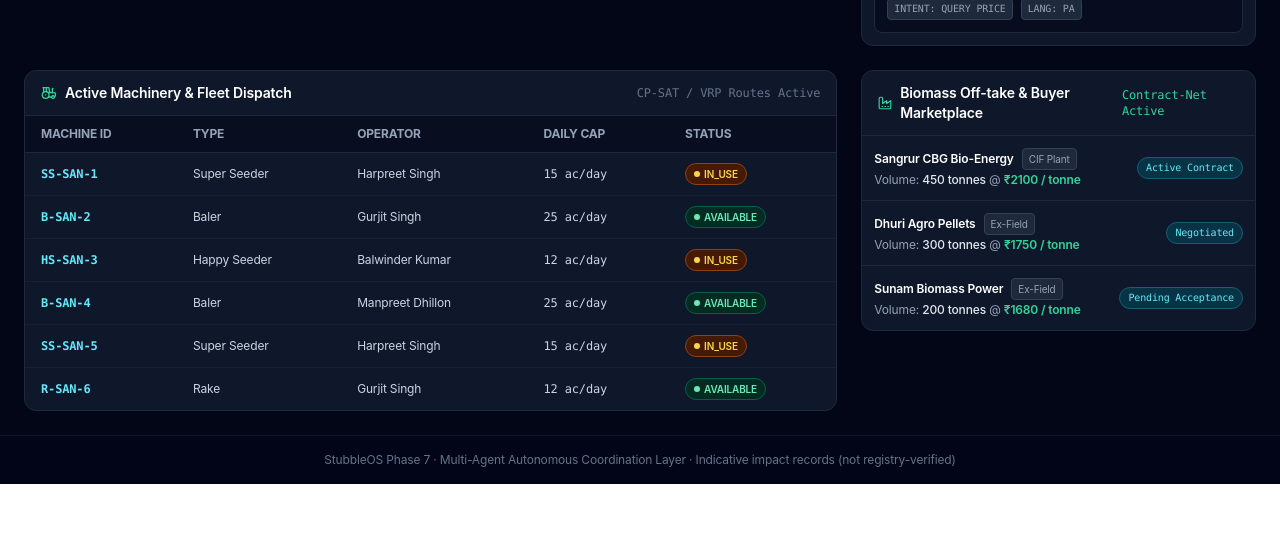
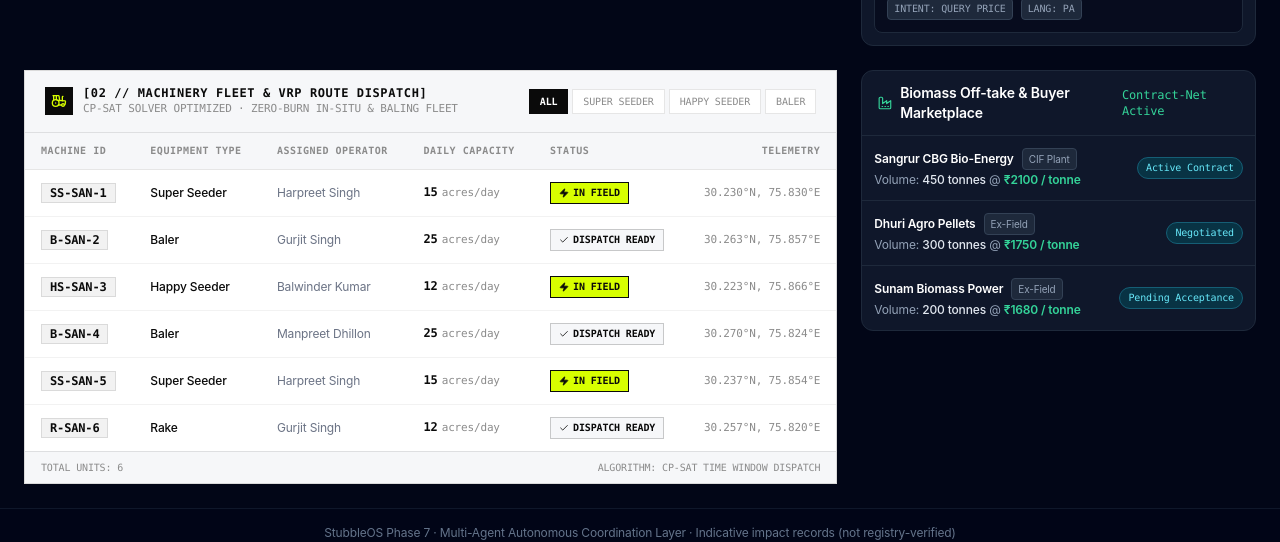
Before and after one commit to granthx/stubbleos, a Next.js app in the folder frontend/: page / in a window 1280 px wide. Shown: the part 1000-1542 px from the top of the page. Before the commit the page ends 1484 px from the top, so only its background shows below. Built offline with nearby package versions, Linux system fonts and the light colour scheme; no server answers.

Commit message:
format machine dispatch table with operator callsigns

```diff
--- a/frontend/src/components/MachineDispatchTable.tsx
+++ b/frontend/src/components/MachineDispatchTable.tsx
@@ -1,5 +1,7 @@
-import React from "react";
-import { Check, Clock, Settings2, Tractor, Wrench } from "lucide-react";
+"use client";
+
+import React, { useState } from "react";
+import { Check, Clock, Settings2, Tractor, Wrench, Zap } from "lucide-react";
 import { MachineInfo } from "../types";
 
 interface TableProps {
@@ -7,36 +9,73 @@ interface TableProps {
 }
 
 export const MachineDispatchTable: React.FC<TableProps> = ({ machines }) => {
+  const [filterType, setFilterType] = useState<string>("all");
+
+  const filteredMachines = machines.filter((m) => {
+    if (filterType === "all") return true;
+    return m.machine_type === filterType;
+  });
+
   return (
-    <div className="bg-slate-900 border border-slate-800 rounded-xl overflow-hidden flex flex-col">
-      <div className="px-4 py-3 border-b border-slate-800 flex items-center justify-between">
-        <div className="flex items-center gap-2">
-          <Tractor className="h-4 w-4 text-emerald-400" />
-          <h2 className="text-sm font-semibold text-white">Active Machinery & Fleet Dispatch</h2>
+    <div className="border border-ink/15 bg-paper flex flex-col h-full">
+      {/* Header */}
+      <div className="px-5 py-3.5 border-b border-ink/10 flex flex-wrap items-center justify-between gap-3 bg-paper-subtle">
+        <div className="flex items-center gap-2.5">
+          <div className="p-1.5 bg-ink text-paper">
+            <Tractor className="h-4 w-4 text-neon" />
+          </div>
+          <div>
+            <div className="flex items-center gap-2">
+              <h2 className="text-xs font-mono font-bold text-ink uppercase tracking-wider">
+                [02 // MACHINERY FLEET & VRP ROUTE DISPATCH]
+              </h2>
+            </div>
+            <p className="text-[11px] text-wild-muted font-mono">
+              CP-SAT SOLVER OPTIMIZED · ZERO-BURN IN-SITU & BALING FLEET
+            </p>
+          </div>
         </div>
-        <span className="text-xs text-slate-500 font-mono">CP-SAT / VRP Routes Active</span>
+
+        {/* Machine Type Filter */}
+        <div className="flex items-center gap-1 font-mono text-[10px]">
+          {["all", "super_seeder", "happy_seeder", "baler"].map((t) => (
+            <button
+              key={t}
+              onClick={() => setFilterType(t)}
+              className={`px-2.5 py-1 uppercase border transition-colors ${
+                filterType === t
+                  ? "bg-ink text-paper border-ink font-bold"
+                  : "bg-paper text-wild-muted border-ink/10 hover:border-ink"
+              }`}
+            >
+              {t.replace(/_/g, " ")}
+            </button>
+          ))}
+        </div>
       </div>
 
-      <div className="overflow-x-auto">
-        <table className="w-full text-left text-xs">
-          <thead className="bg-slate-950/50 text-slate-400 border-b border-slate-800 uppercase font-semibold">
+      {/* Table */}
+      <div className="overflow-x-auto flex-1">
+        <table className="w-full text-left text-xs font-mono">
+          <thead className="bg-paper-subtle text-wild-muted border-b border-ink/10 uppercase text-[10px] tracking-wider">
             <tr>
-              <th className="py-2.5 px-4">Machine ID</th>
-              <th className="py-2.5 px-4">Type</th>
-              <th className="py-2.5 px-4">Operator</th>
-              <th className="py-2.5 px-4">Daily Cap</th>
-              <th className="py-2.5 px-4">Status</th>
+              <th className="py-2.5 px-4 font-bold">Machine ID</th>
+              <th className="py-2.5 px-4 font-bold">Equipment Type</th>
+              <th className="py-2.5 px-4 font-bold">Assigned Operator</th>
+              <th className="py-2.5 px-4 font-bold">Daily Capacity</th>
+              <th className="py-2.5 px-4 font-bold">Status</th>
+              <th className="py-2.5 px-4 font-bold text-right">Telemetry</th>
             </tr>
           </thead>
-          <tbody className="divide-y divide-slate-800/60 text-slate-300">
-            {machines.length === 0 ? (
+          <tbody className="divide-y divide-ink/5 text-ink">
+            {filteredMachines.length === 0 ? (
               <tr>
-                <td colSpan={5} className="py-6 text-center text-slate-500 text-xs">
-                  No machinery currently active in this sector.
+                <td colSpan={6} className="py-8 text-center text-wild-muted text-xs">
+                  No machinery currently matching criteria.
                 </td>
               </tr>
             ) : (
-              machines.map((m) => {
+              filteredMachines.map((m) => {
                 const typeCode = m.machine_type
                   .split("_")
                   .map((w) => w[0].toUpperCase())
@@ -46,26 +85,42 @@ export const MachineDispatchTable: React.FC<TableProps> = ({ machines }) => {
                 const badgeId = `${typeCode}-${distCode}-${numCode}`;
 
                 return (
-                  <tr key={m.id} className="hover:bg-slate-800/40">
-                    <td className="py-2.5 px-4 font-mono font-semibold text-cyan-300">{badgeId}</td>
-                    <td className="py-2.5 px-4">
-                      <span className="capitalize">{m.machine_type.replace(/_/g, " ")}</span>
+                  <tr key={m.id} className="hover:bg-paper-subtle transition-colors">
+                    <td className="py-3 px-4 font-bold text-ink">
+                      <span className="bg-ink/5 px-2 py-0.5 border border-ink/10 text-ink">
+                        {badgeId}
+                      </span>
                     </td>
-                    <td className="py-2.5 px-4">{m.operator_name || "Unassigned"}</td>
-                    <td className="py-2.5 px-4 font-mono">{m.capacity_acres_per_day} ac/day</td>
-                    <td className="py-2.5 px-4">
-                      <span
-                        className={`inline-flex items-center gap-1 px-2 py-0.5 rounded-full text-[10px] font-semibold ${
-                          m.status === "in_use"
-                            ? "bg-amber-950 text-amber-300 border border-amber-800"
-                            : m.status === "available"
-                            ? "bg-emerald-950 text-emerald-300 border border-emerald-800"
-                            : "bg-red-950 text-red-300 border border-red-800"
-                        }`}
-                      >
-                        <span className="h-1.5 w-1.5 rounded-full bg-current"></span>
-                        {m.status.toUpperCase()}
-                      </span>
+                    <td className="py-3 px-4 font-sans font-medium capitalize">
+                      {m.machine_type.replace(/_/g, " ")}
+                    </td>
+                    <td className="py-3 px-4 font-sans text-wild-blue-gray">
+                      {m.operator_name || "Unassigned Contractor"}
+                    </td>
+                    <td className="py-3 px-4">
+                      <span className="font-bold text-ink">{m.capacity_acres_per_day}</span>
+                      <span className="text-wild-muted text-[11px] ml-1">acres/day</span>
+                    </td>
+                    <td className="py-3 px-4">
+                      {m.status === "in_use" ? (
+                        <span className="inline-flex items-center gap-1 px-2 py-0.5 bg-neon text-ink border border-ink text-[10px] font-bold uppercase">
+                          <Zap className="h-2.5 w-2.5 fill-current" />
+                          IN FIELD
+                        </span>
+                      ) : m.status === "available" ? (
+                        <span className="inline-flex items-center gap-1 px-2 py-0.5 bg-paper-subtle text-ink border border-ink/20 text-[10px] font-bold uppercase">
+                          <Check className="h-2.5 w-2.5" />
+                          DISPATCH READY
+                        </span>
+                      ) : (
+                        <span className="inline-flex items-center gap-1 px-2 py-0.5 bg-wild-red/10 text-wild-red border border-wild-red/30 text-[10px] font-bold uppercase">
+                          <Wrench className="h-2.5 w-2.5" />
+                          DEPOT MAINT
+                        </span>
+                      )}
+                    </td>
+                    <td className="py-3 px-4 text-right text-wild-muted text-[11px]">
+                      {m.current_lat.toFixed(3)}°N, {m.current_lon.toFixed(3)}°E
                     </td>
                   </tr>
                 );
@@ -74,6 +129,12 @@ export const MachineDispatchTable: React.FC<TableProps> = ({ machines }) => {
           </tbody>
         </table>
       </div>
+
+      {/* Footer bar */}
+      <div className="border-t border-ink/10 px-4 py-2 bg-paper-subtle flex items-center justify-between text-[10px] font-mono text-wild-muted">
+        <div>TOTAL UNITS: {filteredMachines.length}</div>
+        <div>ALGORITHM: CP-SAT TIME WINDOW DISPATCH</div>
+      </div>
     </div>
   );
 };
```
